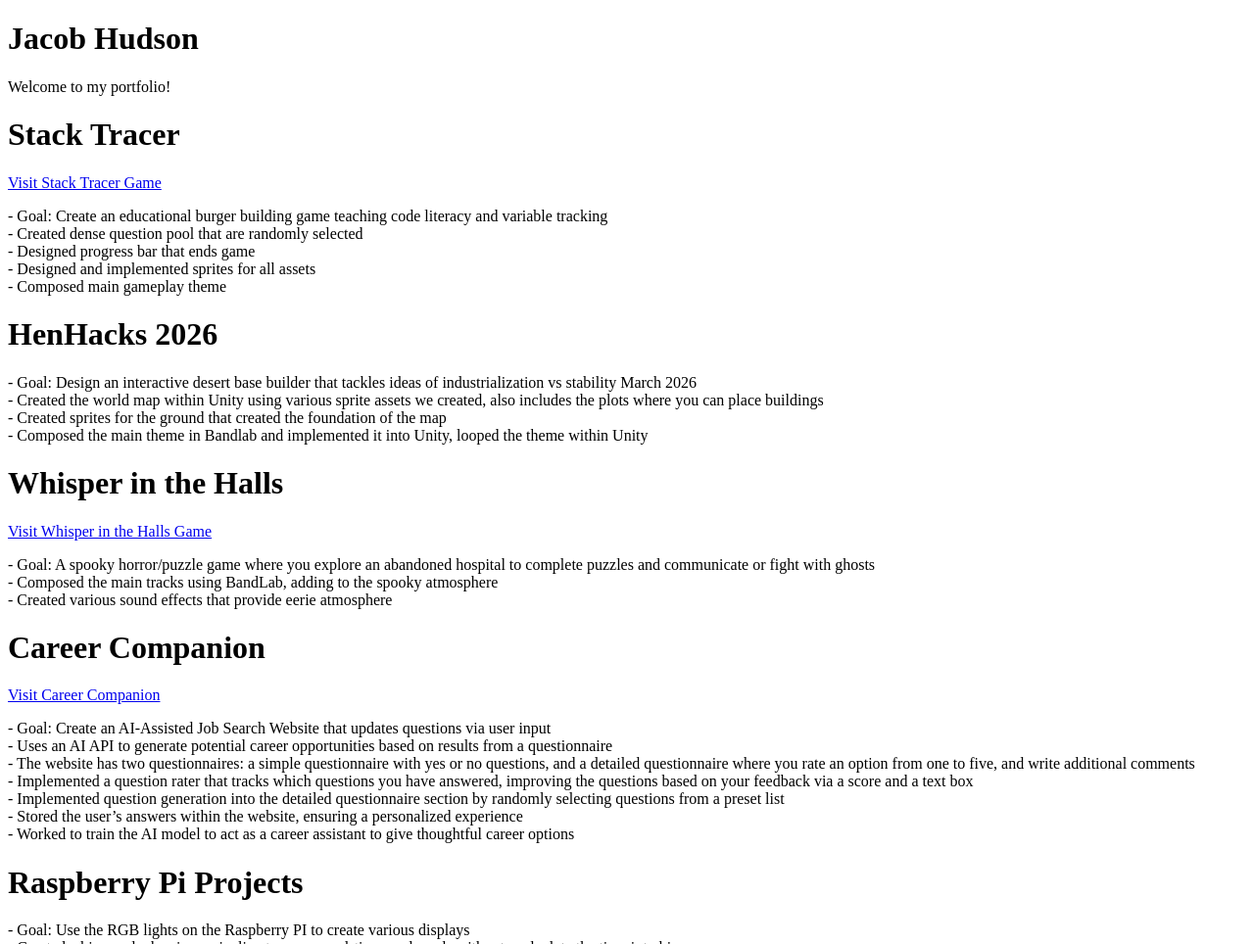
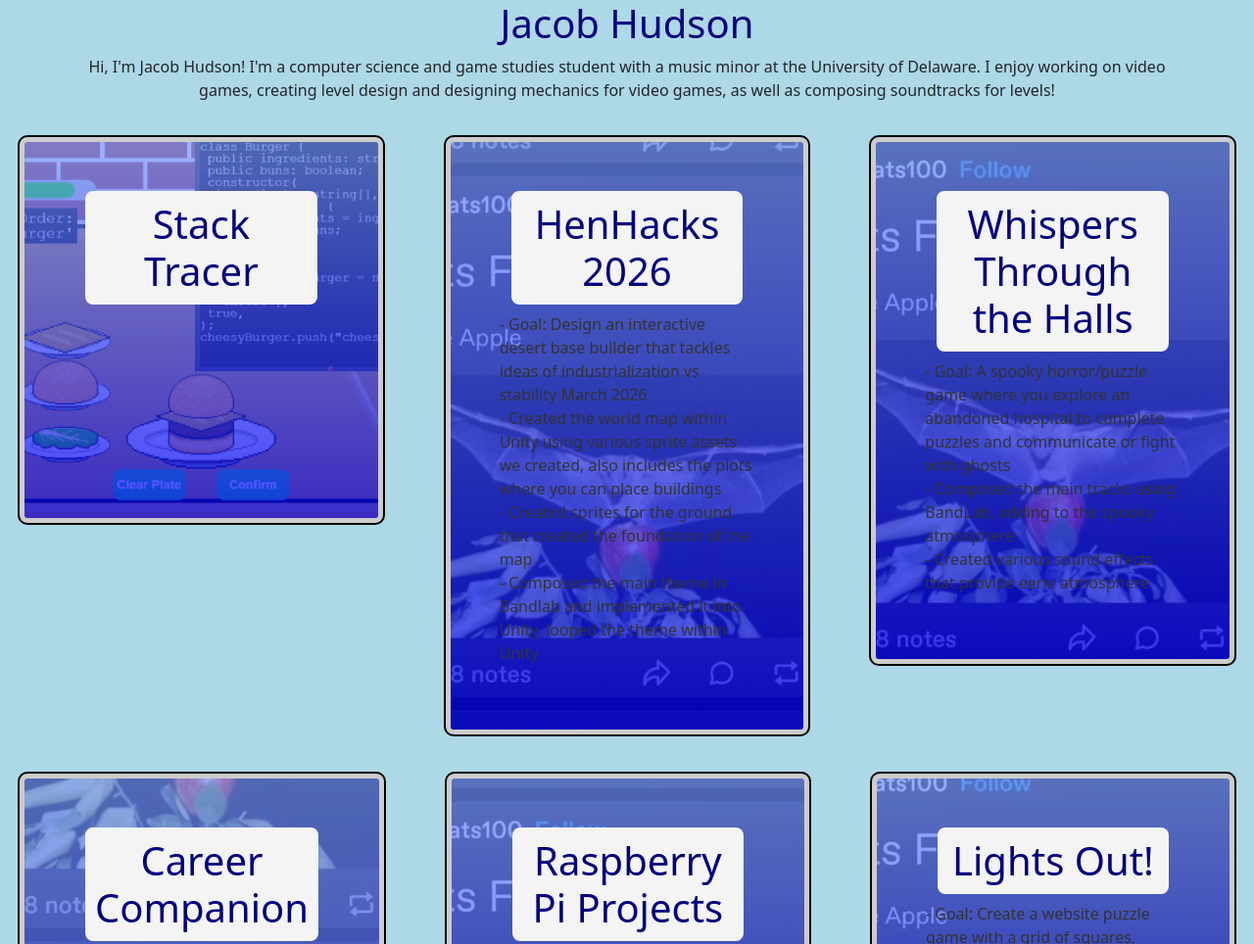
Before and after one commit to themudkip258/themudkip258.github.io, a website: page index.html in a window 1280 px wide. Shown: the top 964 px of the page at 98% size. Drawn offline with nearby package versions, Linux system fonts and the light colour scheme.

Commit message:
Added CSS and functionality

```diff
--- a/index.html
+++ b/index.html
@@ -3,52 +3,53 @@
 <head>
     <meta charset="UTF-8">
     <meta name="viewport" content="width=device-width, initial-scale=1.0">
+    <link href="https://cdn.jsdelivr.net/npm/bootstrap@5.2.3/dist/css/bootstrap.min.css" rel="stylesheet" integrity="sha384-rbsA2VBKQhggwzxH7pPCaAqO46MgnOM80zW1RWuH61DGLwZJEdK2Kadq2F9CUG65" crossorigin="anonymous">
+    <link rel="stylesheet" href="style.css">
     <title>Jacob Hudson Portfolio</title>
 </head>
 <body>
+    <div class="container text-center"><script src="https://cdn.jsdelivr.net/npm/bootstrap@5.2.3/dist/js/bootstrap.bundle.min.js" integrity="sha384-kenU1KFdBIe4zVF0s0G1M5b4hcpxyD9F7jL+jjXkk+Q2h455rYXK/7HAuoJl+0I4" crossorigin="anonymous"></script>
     <h1>Jacob Hudson</h1>
-    <p>Welcome to my portfolio!</p>
-    <h1>Stack Tracer</h1>
-    <a href="https://ud-s26-cisc374-final.github.io/final-project-purple/">Visit Stack Tracer Game</a>
-    <p> - Goal: Create an educational burger building game teaching code literacy and variable tracking
-   <br>- Created dense question pool that are randomly selected
-   <br>- Designed progress bar that ends game
-   <br>- Designed and implemented sprites for all assets
-   <br>- Composed main gameplay theme
-</p>
-    <h1>HenHacks 2026</h1>
+    <p>Hi, I'm Jacob Hudson! I'm a computer science and game studies student with a music minor at the University of Delaware. I enjoy working on video games, creating level design and designing mechanics for video games, as well as composing soundtracks for levels!</p></div>
+    <div class="row"><div class="col"><a href="stackTracer.html" class="clickable-box" style="--background-image: url('Screenshot 2026-08-10 144926.png');"><div class="container text-center"><h1>Stack Tracer</h1></div>
+    <p>
+   <br>
+   <br>
+   <br>
+   <br>
+   <br>
+   <br>
+</p></a></div>
+    <div class="col"><a href="https://www.youtube.com/watch?v=dQw4w9WgXcQ" target="_blank" class="clickable-box"><div class="container text-center"><h1>HenHacks 2026</h1></div>
     <p>- Goal: Design an interactive desert base builder that tackles ideas of industrialization vs stability			March 2026
    <br>- Created the world map within Unity using various sprite assets we created, also includes the plots where you can place buildings
    <br>- Created sprites for the ground that created the foundation of the map
    <br>- Composed the main theme in Bandlab and implemented it into Unity, looped the theme within Unity
-</p>
-    <h1>Whisper in the Halls</h1>
-    <a href="https://udel.itch.io/whispers-through-the-halls">Visit Whisper in the Halls Game</a>
+</p></a></div>
+    <div class="col"><a href="https://udel.itch.io/whispers-through-the-halls" target="_blank" class="clickable-box"><div class="container text-center"><h1>Whispers Through the Halls</h1></div>
     <p> - Goal: A spooky horror/puzzle game where you explore an abandoned hospital to complete puzzles and communicate or fight with ghosts
    <br>- Composed the main tracks using BandLab, adding to the spooky atmosphere
    <br>- Created various sound effects that provide eerie atmosphere
-</p>
-    <h1>Career Companion</h1>
-    <a href="https://dshaffer05.github.io/FinalCISC275/">Visit Career Companion</a>
+</p></a></div></div>
+    <div class="row"><div class="col"><a href="https://dshaffer05.github.io/FinalCISC275/" target="_blank" class="clickable-box"><div class="container text-center"><h1>Career Companion</h1></div>
     <p> - Goal: Create an AI-Assisted Job Search Website that updates questions via user input
-   <br>- Uses an AI API to generate potential career opportunities based on results from a questionnaire
-   <br>- The website has two questionnaires: a simple questionnaire with yes or no questions, and a detailed questionnaire where you rate an option from one to five, and write additional comments
-   <br>- Implemented a question rater that tracks which questions you have answered, improving the questions based on your feedback via a score and a text box
-   <br>- Implemented question generation into the detailed questionnaire section by randomly selecting questions from a preset list
+   <br>- Uses an AI API to generate potential career opportunities based on questionaire results
+   <br>- The website has two questionnaires: a simple questionnaire with yes or no questions, and a detailed questionnaire where options are rated one to five, with ability to write comments
+   <br>- Implemented a question rater that tracks answered questions, improving the questions based on user feedback
+   <br>- Implemented question generation into the detailed questionnaire
    <br>- Stored the user’s answers within the website, ensuring a personalized experience
-   <br>- Worked to train the AI model to act as a career assistant to give thoughtful career options
-</p>
-    <h1>Raspberry Pi Projects</h1>
+   <br>- Trained the AI model to act as career assistant to provide thoughtful career options
+</p></a></div>
+    <div class="col"><a href="https://www.youtube.com/watch?v=dQw4w9WgXcQ" target="_blank" class="clickable-box"><div class="container text-center"><h1>Raspberry Pi Projects</h1></div>
     <p>  - Goal: Use the RGB lights on the Raspberry PI to create various displays
    <br>- Created a binary clock using a pipeline to access real-time, and an algorithm to calculate the time into binary
    <br>- Used the lever on the Raspberry Pi and remainders in loops to create the illusion of a scrolling initial across the screen
    <br>- Used registers in Assembly Language to create various patterns on the Raspberry Pi
-</p>
-    <h1>Lights Out!</h1>
-    <a href="https://ud-s24-cisc181.github.io/final-project-themudkip258/">Visit the Lights Out! Game</a>
+</p></a></div>
+    <div class="col"><a href="https://ud-s24-cisc181.github.io/final-project-themudkip258/" target="_blank" class="clickable-box"><div class="container text-center"><h1>Lights Out!</h1></div>
     <p> - Goal: Create a website puzzle game with a grid of squares, where you click a square to turn off a group of squares
    <br>- Implemented various game modes via a drop-down menu that affects the change path, like a plus, a cross, and rows and columns.
    <br>- Implemented a way to change the size of the grid using sliders for more interesting games
-</p>
+</p></a></div></div>
 </body>
 </html>
--- a/package.json
+++ b/package.json
@@ -17,5 +17,8 @@
   "bugs": {
     "url": "https://github.com/themudkip258/themudkip258.github.io/issues"
   },
-  "homepage": "https://github.com/themudkip258/themudkip258.github.io#readme"
+  "homepage": "https://github.com/themudkip258/themudkip258.github.io#readme",
+  "dependencies": {
+    "bootstrap": "^5.3.8"
+  }
 }
--- a/style.css
+++ b/style.css
@@ -0,0 +1,34 @@
+body {
+    background-color: lightblue;
+}
+h1 {
+    color: navy;
+}
+.clickable-box {
+  display: block; /* Makes the anchor behave like a box container */
+  padding: 50px;
+  background-color: #f4f4f4;
+  border: 5px solid #ccc;
+  border-radius: 8px;
+  outline: 2px black solid; /* Adds a black outline */
+  text-decoration: none; /* Removes text underlines */
+  color: #333;
+  transition: transform 0.2s, border-color 0.2s;
+  margin: 20px 20px; /* Adds space between boxes */
+  background-image: linear-gradient(rgb(114, 147, 255, 0.7), rgba(0, 0, 255, 0.7)), var(--background-image, url("wholeapplebatfact.webp"));
+  background-size: 150%;
+  background-position: center;
+}
+
+.clickable-box h1{
+    background-color: #f4f4f4;
+    padding: 10px;
+    border-radius: 8px;
+    background-size: cover;
+}
+
+.clickable-box:hover {
+  border-color: rgb(255, 255, 181);
+  background-image: linear-gradient(rgb(255, 255, 181, 0.7), rgb(255, 255, 190, 0.7)), var(--background-image, url("wholeapplebatfact.webp"));
+  transform: scale(1.05); /* Slight lift effect on hover */
+}
```
Also changed, not shown: stackTracer.html (added, +20 -0 lines), HenHacks26.html (added), Screenshot 2026-08-10 144926.png (added), wholeapplebatfact.webp (added), 1 other file.
